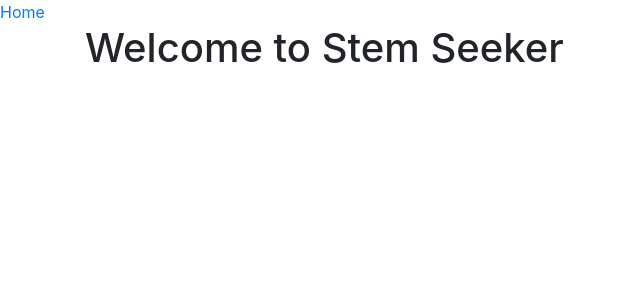
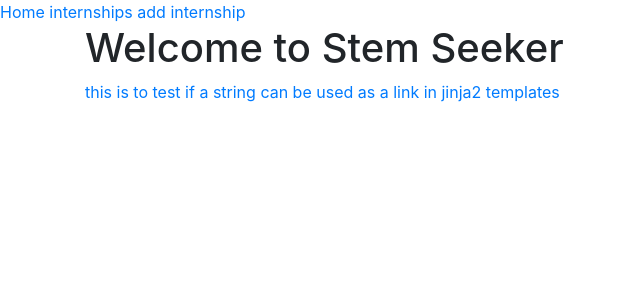
Before and after one commit to sjkchang/SE-Seeker, a Flask app: page / in a window 1280 px wide. Shown: the top 300 px of the page, without its empty margins (0-640 px from the left). Run offline with Flask 2, Linux system fonts and the light colour scheme; some libraries are stand-ins or nearby versions.

Commit message:
Added files for internship scraping, and fixed internship model

```diff
--- a/app/seeker/Templates/home.html
+++ b/app/seeker/Templates/home.html
@@ -2,5 +2,6 @@
 {% block content %}
 <div class="col-md-12">
     <h1>Welcome to Stem Seeker</h1>
+    <a href="{{link}}">this is to test if a string can be used as a link in jinja2 templates</a>
 </div>
 {% endblock content %}
--- a/app/seeker/Templates/main.html
+++ b/app/seeker/Templates/main.html
@@ -19,6 +19,9 @@
         <nav>
             <div>
                 <a href="/home">Home</a>
+                <a href="/internships">internships</a>
+                <a href="/add-internship">add internship</a>
+            </div>
         </nav>
     </header>
     <main role="main" class="container">
--- a/app/seeker/__init__.py
+++ b/app/seeker/__init__.py
@@ -32,7 +32,7 @@ def create_app(testing):
         # Include our routes
         from .routes import home, internship
         from .models.Internship import Internship
-        # db.drop_all()
-        # db.create_all()
+        db.drop_all()
+        db.create_all()
 
         return app
--- a/app/seeker/models/Internship.py
+++ b/app/seeker/models/Internship.py
@@ -7,4 +7,4 @@ class Internship(db.Model):
     term = db.Column(db.String(100), index=True, nullable=False)
     year = db.Column(db.Integer, index=True, nullable=False)
     location = db.Column(db.String(100), index=True, nullable=False)
-    additional_info = db.Column(db.String(800), index=True, nullable=False)
+    additional_information = db.Column(db.String(800), index=True, nullable=False)
--- a/app/seeker/routes/home.py
+++ b/app/seeker/routes/home.py
@@ -9,4 +9,5 @@ def home():
     """
     Route for the home page
     """
-    return render_template('home.html')
+    link = "https://www.google.com/"
+    return render_template('home.html', link=link)
--- a/app/seeker/routes/internship.py
+++ b/app/seeker/routes/internship.py
@@ -13,12 +13,12 @@ from ..forms.InternshipForm import InternshipForm
 from ..models.Internship import Internship
 
 
-@app.route('/add_internship', methods=['GET', 'POST'])
+@app.route('/add-internship', methods=['GET', 'POST'])
 def add_internship():
     form = InternshipForm()
     if form.validate_on_submit():
         internship = Internship(company=form.company.data, term=form.term.data, year=form.year.data, location=form.location.data,
-                                additional_info=form.additional_information.data)
+                                additional_information=form.additional_information.data)
         db.session.add(internship)
         db.session.commit()
         return redirect(url_for('home'))
```
Also changed, not shown: app/seeker/seekerTest.db, app/seeker/utils/github_spring2021_scraper.py (added), app/seeker/utils/github_summer2021_scraper.py (added).
